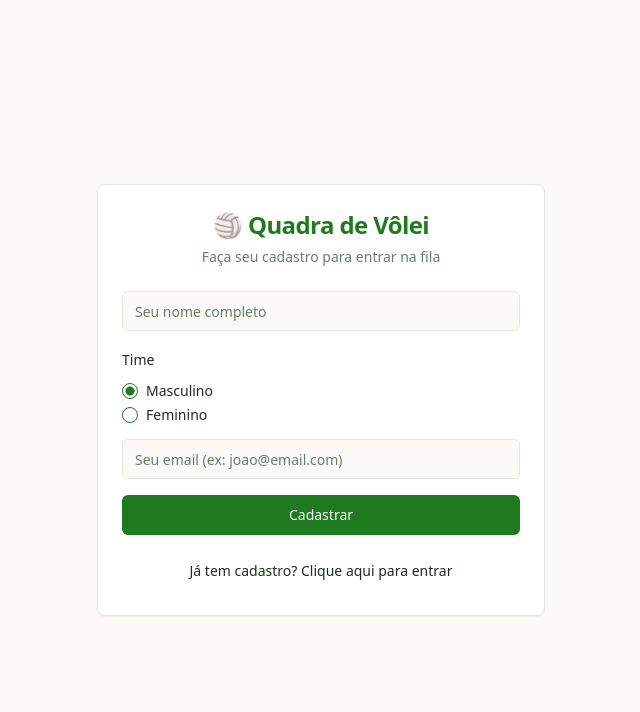
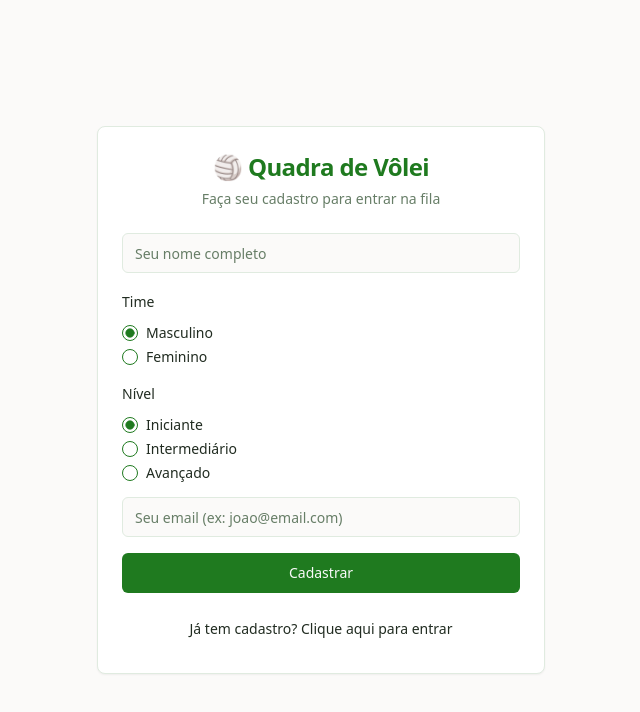
Before and after one commit to yayazuqui-hub/court-priority-play, a React (Vite) app: page / in a window 1280 px wide. Shown: the top 712 px of the page, without its empty margins (319-959 px from the left). Built offline with nearby package versions, Linux system fonts and the light colour scheme; no server answers; the database is empty.

Commit message:
Add skill level to registration
Added skill level selection to the registration form with options for beginner, intermediate, and advanced.

```diff
--- a/src/components/AuthForm.tsx
+++ b/src/components/AuthForm.tsx
@@ -16,6 +16,7 @@ export function AuthForm({ onSuccess }: AuthFormProps) {
   const [name, setName] = useState('');
   const [email, setEmail] = useState('');
   const [gender, setGender] = useState('masculino');
+  const [level, setLevel] = useState('iniciante');
   const [loading, setLoading] = useState(false);
 
   const { signUp, signIn } = useAuth();
@@ -37,7 +38,7 @@ export function AuthForm({ onSuccess }: AuthFormProps) {
           return;
         }
 
-        const { error } = await signUp(name.trim(), email.trim(), gender);
+        const { error } = await signUp(name.trim(), email.trim(), gender, level);
         if (error) {
           if (error.message?.includes('already registered')) {
             toast({
@@ -134,6 +135,24 @@ export function AuthForm({ onSuccess }: AuthFormProps) {
                   </div>
                 </RadioGroup>
               </div>
+
+              <div className="space-y-3">
+                <Label className="text-sm font-medium">Nível</Label>
+                <RadioGroup value={level} onValueChange={setLevel}>
+                  <div className="flex items-center space-x-2">
+                    <RadioGroupItem value="iniciante" id="iniciante" />
+                    <Label htmlFor="iniciante">Iniciante</Label>
+                  </div>
+                  <div className="flex items-center space-x-2">
+                    <RadioGroupItem value="intermediario" id="intermediario" />
+                    <Label htmlFor="intermediario">Intermediário</Label>
+                  </div>
+                  <div className="flex items-center space-x-2">
+                    <RadioGroupItem value="avancado" id="avancado" />
+                    <Label htmlFor="avancado">Avançado</Label>
+                  </div>
+                </RadioGroup>
+              </div>
             </>
           )}
           <div>
--- a/src/hooks/useAuth.tsx
+++ b/src/hooks/useAuth.tsx
@@ -6,7 +6,7 @@ interface AuthContextType {
   user: User | null;
   session: Session | null;
   loading: boolean;
-  signUp: (name: string, email: string, gender: string) => Promise<{ error: any }>;
+  signUp: (name: string, email: string, gender: string, level: string) => Promise<{ error: any }>;
   signIn: (email: string) => Promise<{ error: any }>;
   signOut: () => Promise<{ error: any }>;
 }
@@ -38,7 +38,7 @@ export function AuthProvider({ children }: { children: React.ReactNode }) {
     return () => subscription.unsubscribe();
   }, []);
 
-  const signUp = async (name: string, email: string, gender: string) => {
+  const signUp = async (name: string, email: string, gender: string, level: string) => {
     try {
       const { data, error } = await supabase.auth.signUp({
         email,
@@ -49,6 +49,7 @@ export function AuthProvider({ children }: { children: React.ReactNode }) {
             name,
             email,
             gender,
+            level,
           }
         }
       });
@@ -64,6 +65,7 @@ export function AuthProvider({ children }: { children: React.ReactNode }) {
             name,
             email,
             gender,
+            level,
           });
 
         if (profileError) return { error: profileError };
--- a/src/integrations/supabase/types.ts
+++ b/src/integrations/supabase/types.ts
@@ -120,6 +120,7 @@ export type Database = {
           email: string
           gender: string | null
           id: string
+          level: string | null
           name: string
           updated_at: string
           user_id: string
@@ -129,6 +130,7 @@ export type Database = {
           email: string
           gender?: string | null
           id?: string
+          level?: string | null
           name: string
           updated_at?: string
           user_id: string
@@ -138,6 +140,7 @@ export type Database = {
           email?: string
           gender?: string | null
           id?: string
+          level?: string | null
           name?: string
           updated_at?: string
           user_id?: string
```
Also changed, not shown: 1 other file (tests, documents, lock files or other folders).
